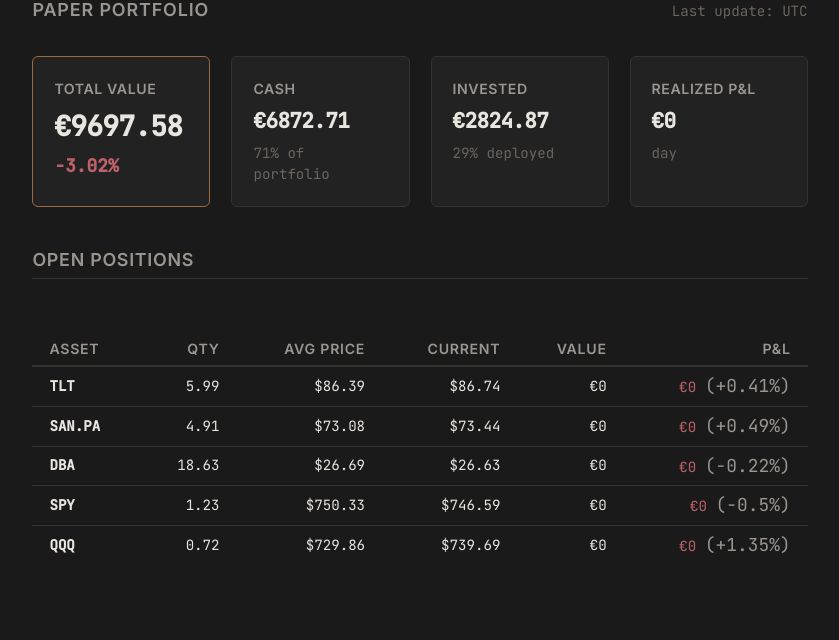
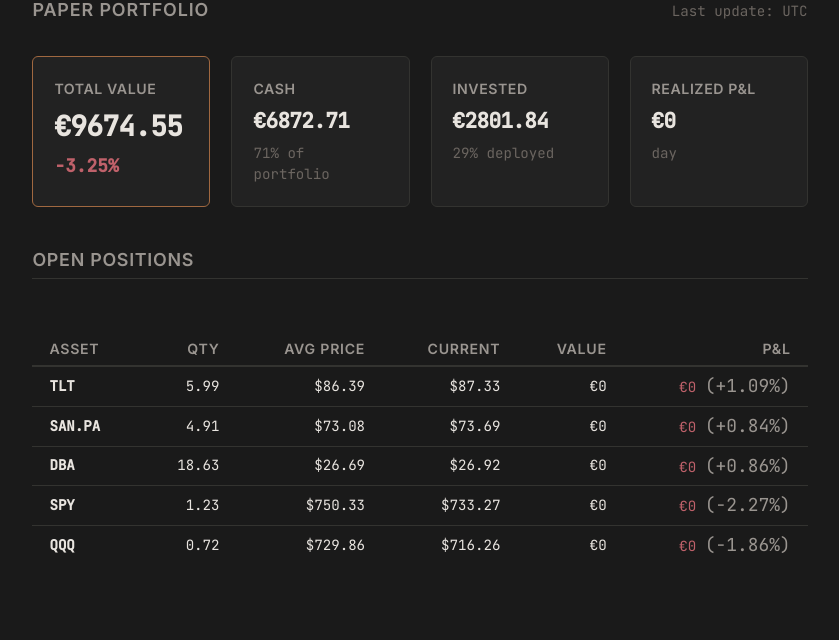
Before and after one commit to Alm0stSurely/alm0stsurely.github.io, a Jekyll site: the page built from trading.md, in a window 1280 px wide and 900 px high, scrolled down 959 px. Shown: the part 153-793 px from the top of the window, without its empty margins (220-1059 px from the left). Built offline with Jekyll 4.4.1, drawn with Linux system fonts in a browser that asks for light colours.

Commit message:
Update portfolio and trading analysis for 2026-06-25

```diff
--- a/_data/portfolio.json
+++ b/_data/portfolio.json
@@ -1,51 +1,51 @@
 {
-  "date": "2026-06-19",
-  "total_value": 9697.58,
+  "date": "2026-06-25",
+  "total_value": 9674.55,
   "cash": 6872.71,
-  "positions_value": 2824.87,
-  "total_return_pct": -3.02,
+  "positions_value": 2801.85,
+  "total_return_pct": -3.25,
   "realized_pnl": -468.87,
-  "unrealized_pnl": 5.22,
+  "unrealized_pnl": -17.80,
   "positions": [
     {
       "ticker": "TLT",
       "quantity": 5.99,
       "avg_price": 86.39,
-      "current_price": 86.74,
-      "value": 519.33,
-      "pnl_pct": 0.41
+      "current_price": 87.33,
+      "value": 522.87,
+      "pnl_pct": 1.09
     },
     {
       "ticker": "SAN.PA",
       "quantity": 4.91,
       "avg_price": 73.08,
-      "current_price": 73.44,
-      "value": 360.52,
-      "pnl_pct": 0.49
+      "current_price": 73.69,
+      "value": 361.75,
+      "pnl_pct": 0.84
     },
     {
       "ticker": "DBA",
       "quantity": 18.63,
       "avg_price": 26.69,
-      "current_price": 26.63,
-      "value": 496.08,
-      "pnl_pct": -0.22
+      "current_price": 26.92,
+      "value": 501.49,
+      "pnl_pct": 0.86
     },
     {
       "ticker": "SPY",
       "quantity": 1.23,
       "avg_price": 750.33,
-      "current_price": 746.59,
-      "value": 918.69,
-      "pnl_pct": -0.50
+      "current_price": 733.27,
+      "value": 902.30,
+      "pnl_pct": -2.27
     },
     {
       "ticker": "QQQ",
       "quantity": 0.72,
       "avg_price": 729.86,
-      "current_price": 739.69,
-      "value": 530.24,
-      "pnl_pct": 1.35
+      "current_price": 716.26,
+      "value": 513.45,
+      "pnl_pct": -1.86
     }
   ]
 }
```
Also changed, not shown: _trading_analysis.md (+62 -73 lines).
